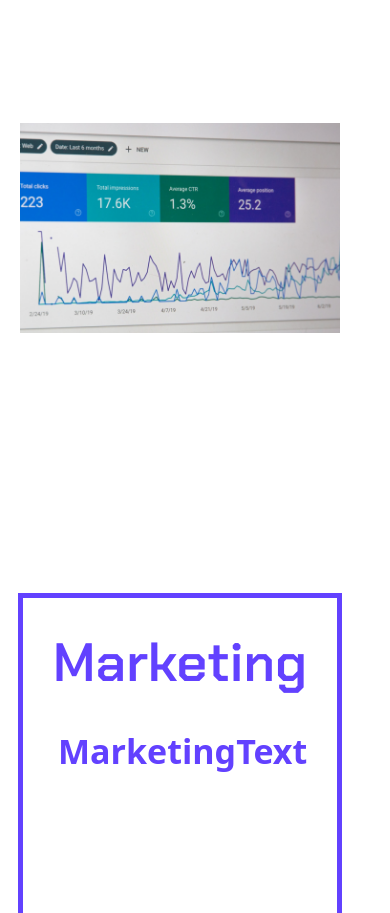
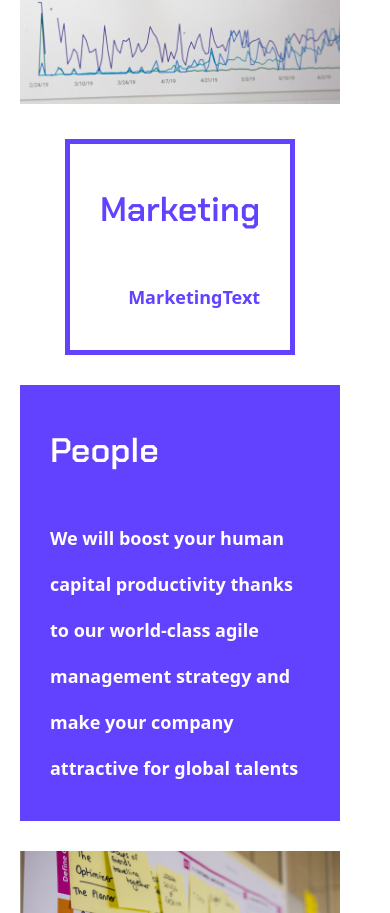
Before and after one commit to Arthur7711/lending-Page, a React (Create React App) app: page / in a window 390 px wide. Shown: the part 3061-3974 px from the top of the page. Built offline with nearby package versions, Linux system fonts and the light colour scheme.

Commit message:
feat:(adaptive intpart)

```diff
--- a/src/components/imageComp/ImageComp.module.css
+++ b/src/components/imageComp/ImageComp.module.css
@@ -2,8 +2,16 @@
   width: 100%;
   max-width: 670px;
   height: 440px;
-  margin:30px 30px 0 0;
+  margin: 30px 30px 0 0;
 }
-.imgPart img{
+.imgPart img {
+  width: 100%;
+}
+@media (max-width: 600px) {
+  .imgPart {
     width: 100%;
+    max-width: 670px;
+    height: auto;
+    margin: 30px 30px 0 0;
+  }
 }
--- a/src/components/rightPart/RightPart.module.css
+++ b/src/components/rightPart/RightPart.module.css
@@ -26,3 +26,23 @@
   margin: 30px;
   color: #6241ff;
 }
+
+@media (max-width: 600px) {
+  .right {
+    width: auto;
+    margin: 30px 30px 0 0;
+    height: auto;
+  }
+  .right h2 {
+    margin: 30px;
+    height: auto;
+    font-size: 34px;
+    line-height: auto;
+  }
+  .right p {
+    margin: 30px;
+    height: auto;
+    font-size: 18px;
+    line-height: auto;
+  }
+}
--- a/src/components/textPart/TextPart.js
+++ b/src/components/textPart/TextPart.js
@@ -1,5 +1,5 @@
-import React from 'react';
-import styles from './TextPart.module.css'
+import React from "react";
+import styles from "./TextPart.module.css";
 
 const TextPart = (props) => {
   return (
@@ -8,6 +8,6 @@ const TextPart = (props) => {
       <p>{props.text}</p>
     </div>
   );
-}
+};
 
 export default TextPart;
--- a/src/components/textPart/TextPart.module.css
+++ b/src/components/textPart/TextPart.module.css
@@ -16,10 +16,29 @@
 .textAreas p {
   margin: 30px;
   height: 184px;
-  font-family: Noto Sans;
-  font-style: normal;
+  font-family: "Noto Sans";
   font-weight: 600;
   font-size: 34px;
   line-height: 46px;
   color: #ffffff;
 }
+@media (max-width: 600px) {
+  .textAreas {
+    background: #6241ff;
+    width: auto;
+    margin: 30px 30px 0 0;
+    height: auto;
+  }
+  .textAreas h2 {
+    margin: 30px;
+    height: auto;
+    font-size: 34px;
+    line-height: auto;
+  }
+  .textAreas p {
+    margin: 30px;
+    height: auto;
+    font-size: 18px;
+    line-height: auto;
+  }
+}
```
Also changed, not shown: src/components/imageComp/ImageComp.js (+8 -8 lines). Lines whose indentation alone changed are shown as unchanged.
